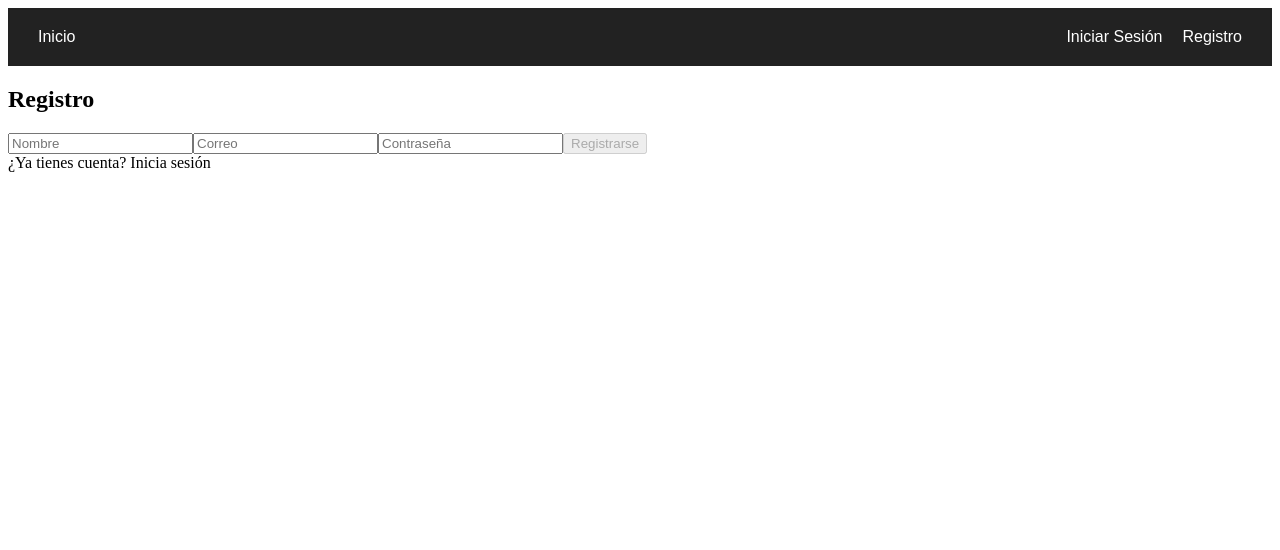
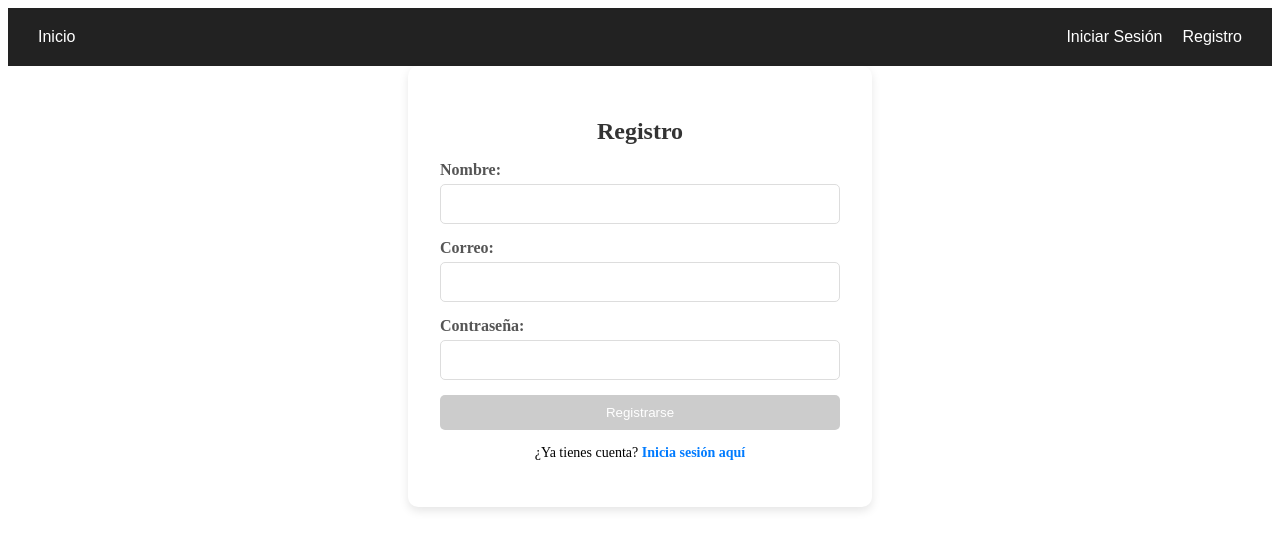
Before and after one commit to SebastianChoachi/APP-Bolsa, an Angular app in the folder frontend/: page /register in a window 1280 px wide. Shown: the top 550 px of the page. Built offline with nearby package versions, Linux system fonts and the light colour scheme.

Commit message:
frontend - refinamiento rutas login

```diff
--- a/frontend/src/app/alerts/alert-list/alert-list.component.html
+++ b/frontend/src/app/alerts/alert-list/alert-list.component.html
@@ -30,4 +30,10 @@
       </tr>
     </tbody>
   </table>
+
+  <!-- Marca cuando no hay alertas -->
+  <div *ngIf="alertas.length === 0" class="empty-alert">
+    <p>Aún no tienes alertas, ¿qué esperas para empezar?</p>
+  </div>
+
 </div>
--- a/frontend/src/app/alerts/alert-list/alert-list.component.scss
+++ b/frontend/src/app/alerts/alert-list/alert-list.component.scss
@@ -67,3 +67,11 @@ button {
 button:hover {
   background-color: #217dbb;
 }
+
+.empty-alert {
+  text-align: center;
+  font-size: 1.5rem;
+  color: rgba(0, 0, 0, 0.4); // Marca de agua semi-transparente
+  font-style: italic;
+  z-index: 0;
+}
--- a/frontend/src/app/auth/login/login.component.html
+++ b/frontend/src/app/auth/login/login.component.html
@@ -1,13 +1,13 @@
-<div class="container">
+<div class="login-container">
   <h2>Iniciar Sesión</h2>
 
   <form (submit)="login()" #loginForm="ngForm">
-    <div class="form-group">
+    <div class="input-group">
       <label for="email">Correo:</label>
       <input type="email" id="email" [(ngModel)]="email" name="email" required />
     </div>
 
-    <div class="form-group">
+    <div class="input-group">
       <label for="password">Contraseña:</label>
       <input type="password" id="password" [(ngModel)]="password" name="password" required />
     </div>
@@ -17,5 +17,8 @@
 
   <p *ngIf="errorMessage" class="error">{{ errorMessage }}</p>
 
-  <p>¿No tienes una cuenta? <a routerLink="/register">Regístrate aquí</a></p>
+  <p class="register-text">
+    ¿No tienes una cuenta?
+    <a [routerLink]="['/register']">Regístrate aquí</a>
+  </p>
 </div>
--- a/frontend/src/app/auth/login/login.component.scss
+++ b/frontend/src/app/auth/login/login.component.scss
@@ -1,36 +1,87 @@
-.auth-container {
-  width: 300px;
+.login-container {
+  width: 100%;
+  max-width: 400px;
   margin: auto;
+  padding: 2rem;
+  background: #fff;
+  border-radius: 10px;
+  box-shadow: 0px 4px 10px rgba(0, 0, 0, 0.1);
   text-align: center;
-  padding: 20px;
-  border: 1px solid #ddd;
-  border-radius: 5px;
-  background-color: #f9f9f9;
+
+  h2 {
+    font-size: 24px;
+    color: #333;
+    margin-bottom: 1rem;
+  }
+
+  form {
+    display: flex;
+    flex-direction: column;
+    gap: 15px;
+  }
+
+  .input-group {
+    display: flex;
+    flex-direction: column;
+    text-align: left;
+
+    label {
+      font-weight: bold;
+      margin-bottom: 5px;
+      color: #555;
     }
 
     input {
-  width: 100%;
       padding: 10px;
-  margin: 10px 0;
-  border: 1px solid #ccc;
-  border-radius: 4px;
+      border: 1px solid #ddd;
+      border-radius: 5px;
+      font-size: 16px;
+      transition: border 0.3s;
+
+      &:focus {
+        border-color: #007bff;
+        outline: none;
+      }
+    }
   }
 
   button {
-  width: 100%;
     padding: 10px;
-  background-color: #28a745;
+    background: #007bff;
     color: white;
     border: none;
-  border-radius: 4px;
+    border-radius: 5px;
     cursor: pointer;
+    transition: background 0.3s;
+
+    &:hover {
+      background: #0056b3;
     }
 
-button:hover {
-  background-color: #218838;
+    &:disabled {
+      background: #ccc;
+      cursor: not-allowed;
+    }
   }
 
   .error {
     color: red;
     font-size: 14px;
+    margin-top: 10px;
   }
+
+  .register-text {
+    margin-top: 15px;
+    font-size: 14px;
+
+    a {
+      color: #007bff;
+      text-decoration: none;
+      font-weight: bold;
+
+      &:hover {
+        text-decoration: underline;
+      }
+    }
+  }
+}
--- a/frontend/src/app/auth/login/login.component.ts
+++ b/frontend/src/app/auth/login/login.component.ts
@@ -3,12 +3,14 @@ import { FormsModule } from '@angular/forms';
 import { CommonModule } from '@angular/common';
 import { Router } from '@angular/router';
 import { AuthService } from '../auth.service';  // Importa el servicio de autenticación
+import { RouterModule } from '@angular/router';
 
 @Component({
   selector: 'app-login',
   standalone: true,
   templateUrl: './login.component.html',
-  imports: [FormsModule, CommonModule]
+  imports: [FormsModule, CommonModule, RouterModule],
+  styleUrls: ['./login.component.scss']
 })
 export class LoginComponent {
   email: string = '';
--- a/frontend/src/app/auth/register/register.component.html
+++ b/frontend/src/app/auth/register/register.component.html
@@ -1,9 +1,21 @@
+<div class="register-container">
   <h2>Registro</h2>
 
   <form (ngSubmit)="register()" #registerForm="ngForm">
-  <input type="text" [(ngModel)]="nombre" name="nombre" placeholder="Nombre" required />
-  <input type="email" [(ngModel)]="email" name="email" placeholder="Correo" required />
-  <input type="password" [(ngModel)]="password" name="password" placeholder="Contraseña" required />
+    <div class="input-group">
+      <label for="nombre">Nombre:</label>
+      <input type="text" id="nombre" [(ngModel)]="nombre" name="nombre" required />
+    </div>
+
+    <div class="input-group">
+      <label for="email">Correo:</label>
+      <input type="email" id="email" [(ngModel)]="email" name="email" required />
+    </div>
+
+    <div class="input-group">
+      <label for="password">Contraseña:</label>
+      <input type="password" id="password" [(ngModel)]="password" name="password" required />
+    </div>
 
     <button type="submit" [disabled]="registerForm.invalid">Registrarse</button>
   </form>
@@ -11,4 +23,8 @@
   <p *ngIf="errorMessage" class="error">{{ errorMessage }}</p>
   <p *ngIf="successMessage" class="success">{{ successMessage }}</p>
 
-<a routerLink="/login">¿Ya tienes cuenta? Inicia sesión</a>
+  <p class="login-text">
+    ¿Ya tienes cuenta?
+    <a [routerLink]="['/login']">Inicia sesión aquí</a>
+  </p>
+</div>
--- a/frontend/src/app/auth/register/register.component.scss
+++ b/frontend/src/app/auth/register/register.component.scss
@@ -1 +1,93 @@
-@import '../login/login.component.scss'; // Usa los mismos estilos que login
+.register-container {
+  width: 100%;
+  max-width: 400px;
+  margin: auto;
+  padding: 2rem;
+  background: #fff;
+  border-radius: 10px;
+  box-shadow: 0px 4px 10px rgba(0, 0, 0, 0.1);
+  text-align: center;
+
+  h2 {
+    font-size: 24px;
+    color: #333;
+    margin-bottom: 1rem;
+  }
+
+  form {
+    display: flex;
+    flex-direction: column;
+    gap: 15px;
+  }
+
+  .input-group {
+    display: flex;
+    flex-direction: column;
+    text-align: left;
+
+    label {
+      font-weight: bold;
+      margin-bottom: 5px;
+      color: #555;
+    }
+
+    input {
+      padding: 10px;
+      border: 1px solid #ddd;
+      border-radius: 5px;
+      font-size: 16px;
+      transition: border 0.3s;
+
+      &:focus {
+        border-color: #007bff;
+        outline: none;
+      }
+    }
+  }
+
+  button {
+    padding: 10px;
+    background: #007bff;
+    color: white;
+    border: none;
+    border-radius: 5px;
+    cursor: pointer;
+    transition: background 0.3s;
+
+    &:hover {
+      background: #0056b3;
+    }
+
+    &:disabled {
+      background: #ccc;
+      cursor: not-allowed;
+    }
+  }
+
+  .error {
+    color: red;
+    font-size: 14px;
+    margin-top: 10px;
+  }
+
+  .success {
+    color: green;
+    font-size: 14px;
+    margin-top: 10px;
+  }
+
+  .login-text {
+    margin-top: 15px;
+    font-size: 14px;
+
+    a {
+      color: #007bff;
+      text-decoration: none;
+      font-weight: bold;
+
+      &:hover {
+        text-decoration: underline;
+      }
+    }
+  }
+}
--- a/frontend/src/app/auth/register/register.component.ts
+++ b/frontend/src/app/auth/register/register.component.ts
@@ -2,12 +2,14 @@ import { Component } from '@angular/core';
 import { FormsModule } from '@angular/forms';
 import { CommonModule } from '@angular/common';
 import { AuthService } from '../auth.service';  // Importa el servicio de autenticación
+import { RouterModule } from '@angular/router';
 
 @Component({
   selector: 'app-register',
   standalone: true,
   templateUrl: './register.component.html',
-  imports: [FormsModule, CommonModule]
+  imports: [FormsModule, CommonModule, RouterModule],
+  styleUrls: ['./register.component.scss']
 })
 export class RegisterComponent {
   nombre: string = '';
```
Lines whose indentation alone changed are shown as unchanged.
